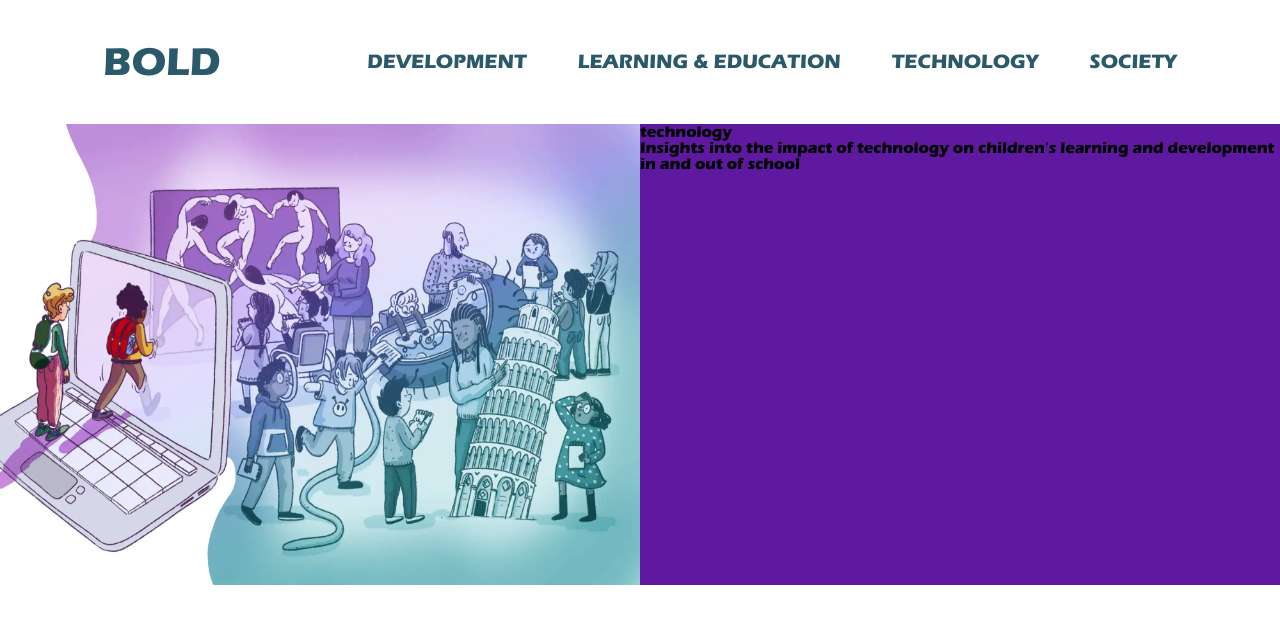
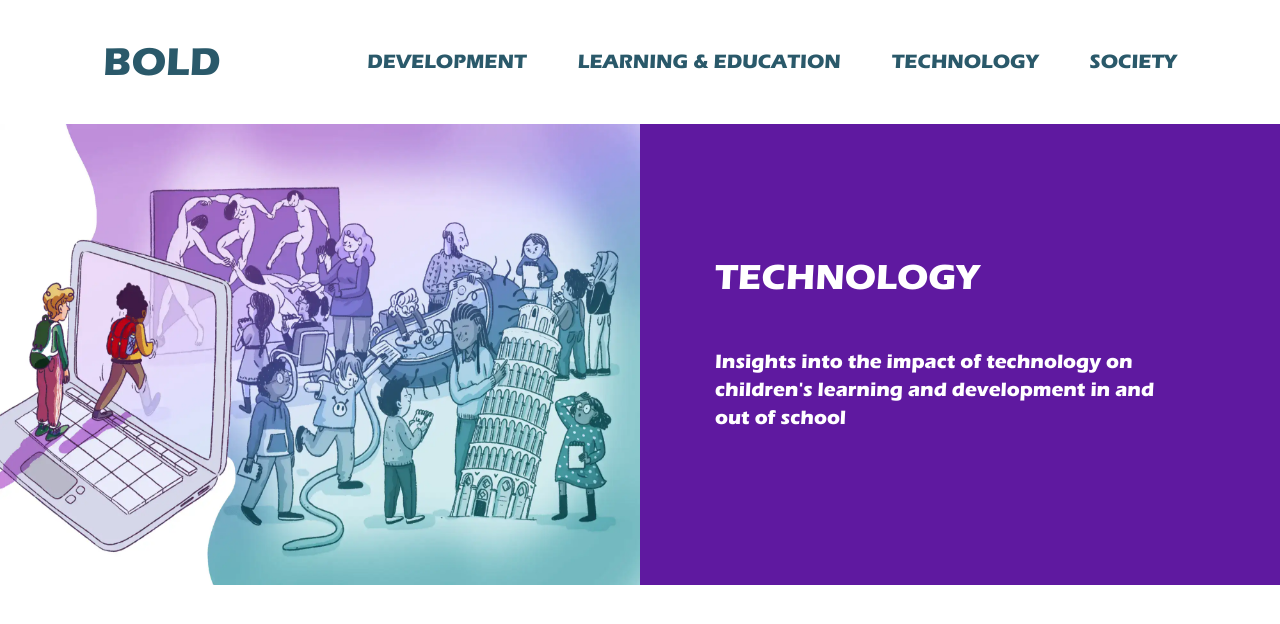
Before and after one commit to lost-in-noise/task3-blog, a plain HTML site: page index.html in a window 1280 px wide. Drawn offline with Linux system fonts and the light colour scheme.

Commit message:
feat: add hero section with image and introductory text

```diff
--- a/css/style.css
+++ b/css/style.css
@@ -58,17 +58,31 @@ header a {
 header a:hover {
   color: rgba(91, 53, 116, 0.688);
 }
+
 /* main styles */
 
 section img {
-    width: 50%;
+  width: 50%;
 }
 .main-text-block {
-    width: 50%;
-    background-color: #5F19A0;
+  width: 50%;
+  background-color: #5f19a0;
 }
 .hero-section {
-    display: flex;
-    width: 100%;
-    height: 461px;
+  display: flex;
+  width: 100%;
+  height: 461px;
 }
+h1 {
+  font-size: 36px;
+  text-transform: uppercase;
+  margin-bottom: 53px;
+}
+.main-text-block {
+  padding: 135px 89px 186px 75px;
+  color: #ffffff;
+}
+p {
+  font-size: 20px;
+  line-height: 28px;
+}
```
